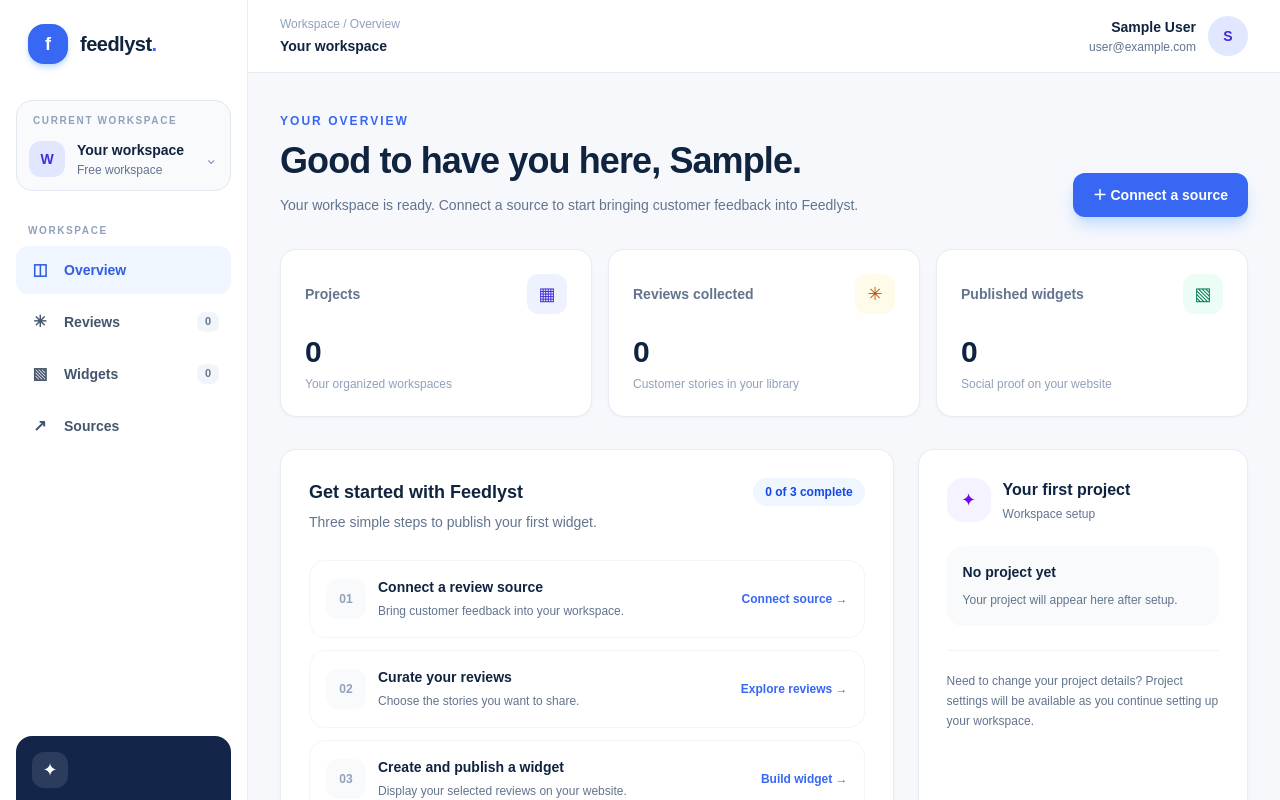
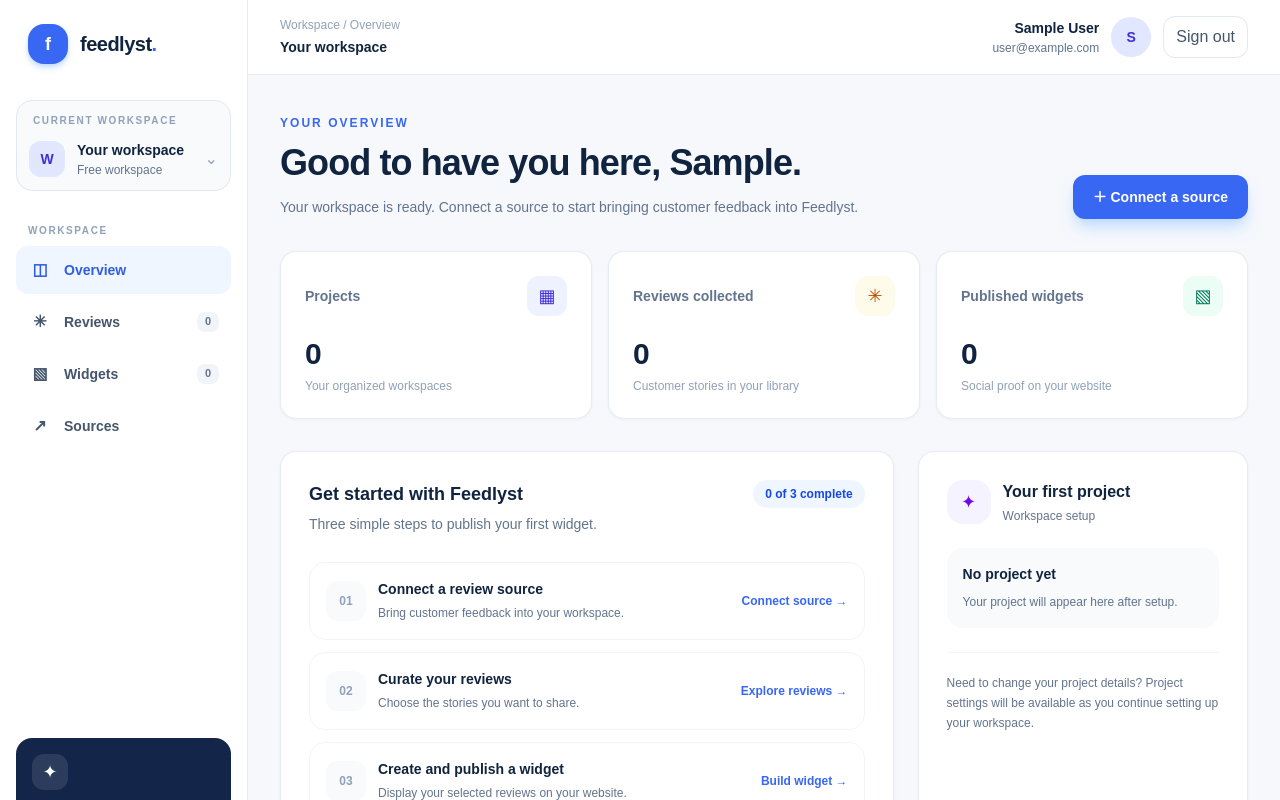
Before and after one commit to the-tech-makers/feedlyst, a Next.js app: page /dashboard in a window 1280 px wide. Shown: the top 800 px of the page. Built offline with nearby package versions, Linux system fonts and the light colour scheme; no server answers; the database is empty; sample sign-in values are in the browser's storage.

Commit message:
feat: add secure sign-out action to dashboard

```diff
--- a/src/app/dashboard/page.tsx
+++ b/src/app/dashboard/page.tsx
@@ -40,7 +40,7 @@
             <div className="mx-auto flex max-w-7xl items-center justify-between gap-4">
               <div className="flex items-center gap-3 lg:hidden"><span className="grid size-9 place-items-center rounded-xl bg-[#3867f4] font-bold text-white">f</span><span className="font-bold tracking-tight">feedlyst.</span></div>
               <div className="hidden lg:block"><p className="text-xs font-medium text-slate-400">Workspace / Overview</p><p className="mt-1 text-sm font-bold">{project?.name ?? "Your workspace"}</p></div>
-              <div className="ml-auto flex items-center gap-3"><div className="hidden text-right sm:block"><p className="text-sm font-bold">{session.user.name ?? "Welcome back"}</p><p className="mt-0.5 text-xs text-slate-500">{session.user.email}</p></div><span className="grid size-10 place-items-center rounded-full bg-indigo-100 text-sm font-bold text-indigo-700">{(session.user.name ?? session.user.email ?? "F").slice(0,1).toUpperCase()}</span></div>
+              <div className="ml-auto flex items-center gap-3"><div className="hidden text-right sm:block"><p className="text-sm font-bold">{session.user.name ?? "Welcome back"}</p><p className="mt-0.5 text-xs text-slate-500">{session.user.email}</p></div><span className="grid size-10 place-items-center rounded-full bg-indigo-100 text-sm font-bold text-indigo-700">{(session.user.name ?? session.user.email ?? "F").slice(0,1).toUpperCase()}</span><form action={async () => { "use server"; await signOut({ redirectTo: "/login" }); }}><button type="submit" className="rounded-xl border border-slate-200 px-3 py-2 text-xs font-semibold text-slate-600 transition hover:bg-slate-50 hover:text-slate-950">Sign out</button></form></div>
             </div>
           </header>
 
```
